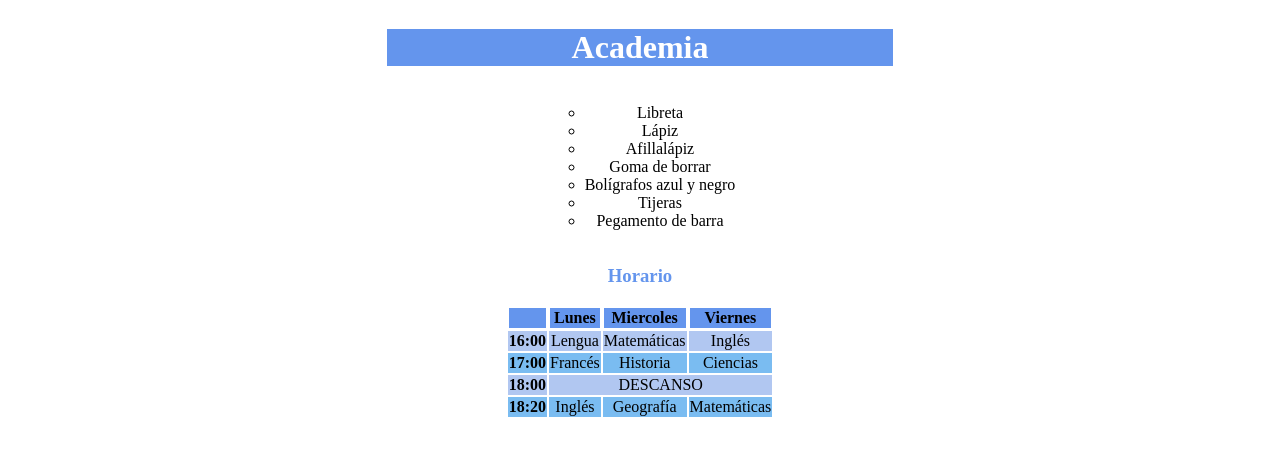
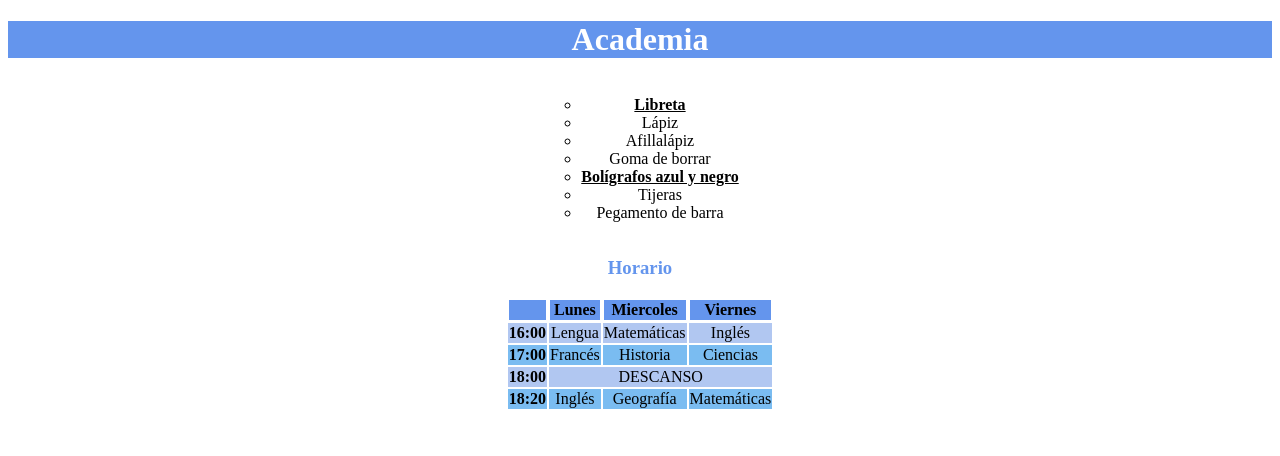
Before and after one commit to Sergiotachi/pruebaDeConocimientos, a plain HTML site: page ejercicios/ejecicio2.html in a window 1280 px wide. Drawn offline with Linux system fonts and the light colour scheme.

Commit message:
seguimos

```diff
--- a/ejercicios/ejecicio2.html
+++ b/ejercicios/ejecicio2.html
@@ -8,16 +8,15 @@
     <title>ejercicio_2</title>
 </head>
 <body>
+  <h1>Academia</h1>
     <header>
-      <h1>Academia</h1>
-
            <div class="lista">
             <ul>
-              <li>Libreta</li>
+              <li style="text-decoration: underline; " class="libreta">Libreta</li>
               <li>Lápiz</li>
               <li>Afillalápiz</li>
               <li>Goma de borrar</li>
-              <li>Bolígrafos azul y negro</li>
+              <li style="text-decoration: underline;" class="boligrafo">Bolígrafos azul y negro</li>
               <li>Tijeras</li>
               <li>Pegamento de barra</li>
             </ul>
--- a/ejercicios/estilos.css
+++ b/ejercicios/estilos.css
@@ -1,6 +1,7 @@
 
-header{
+header {
     display: flex;
+    flex-wrap: wrap;
     flex-direction: column;
     grid-row: row;
     align-items: center;
@@ -9,16 +10,10 @@ header{
 }
 
 
-.bloque{
-    display: flex;
-    grid-row: auto;
-
-}
-
-
 h1{
     background-color: cornflowerblue;
-    width: 40%;
+    text-align: center;
+    width: 100%;
     color: white;
 }
 
@@ -48,3 +43,13 @@ thead tr th{
   background-color: rgb(122, 188, 241);
   border: white solid 1px;
 }
+
+
+.libreta{
+    font-weight: bold;
+
+}
+
+.boligrafo{
+    font-weight: bold;
+}
```
